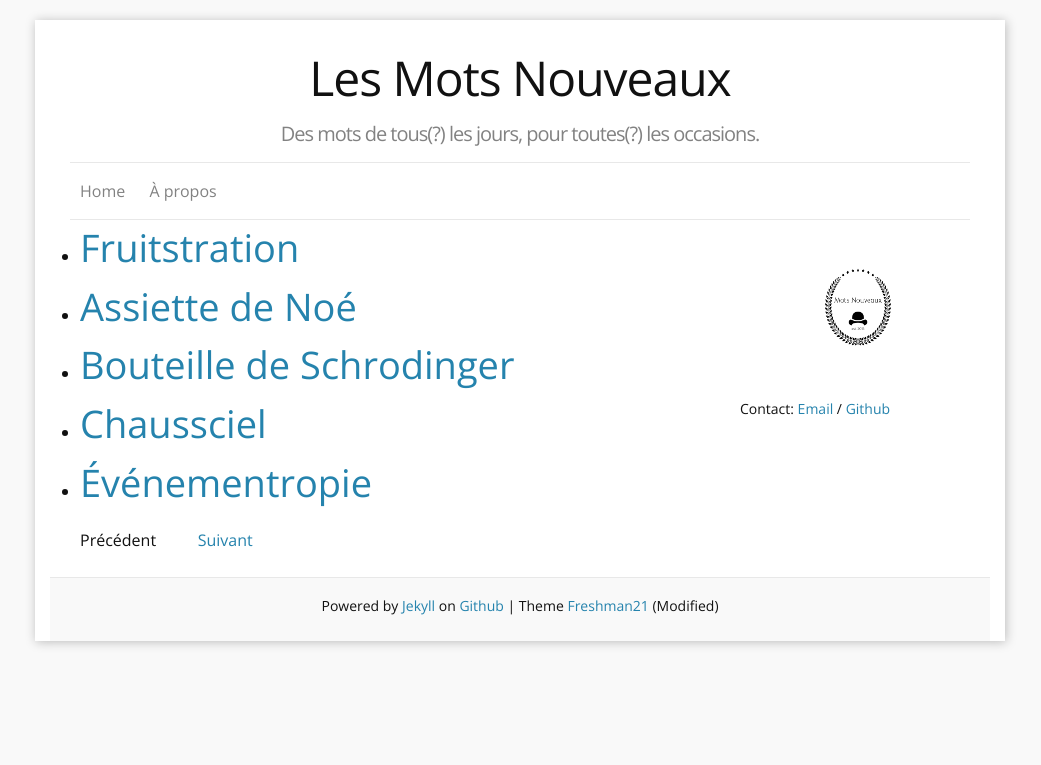
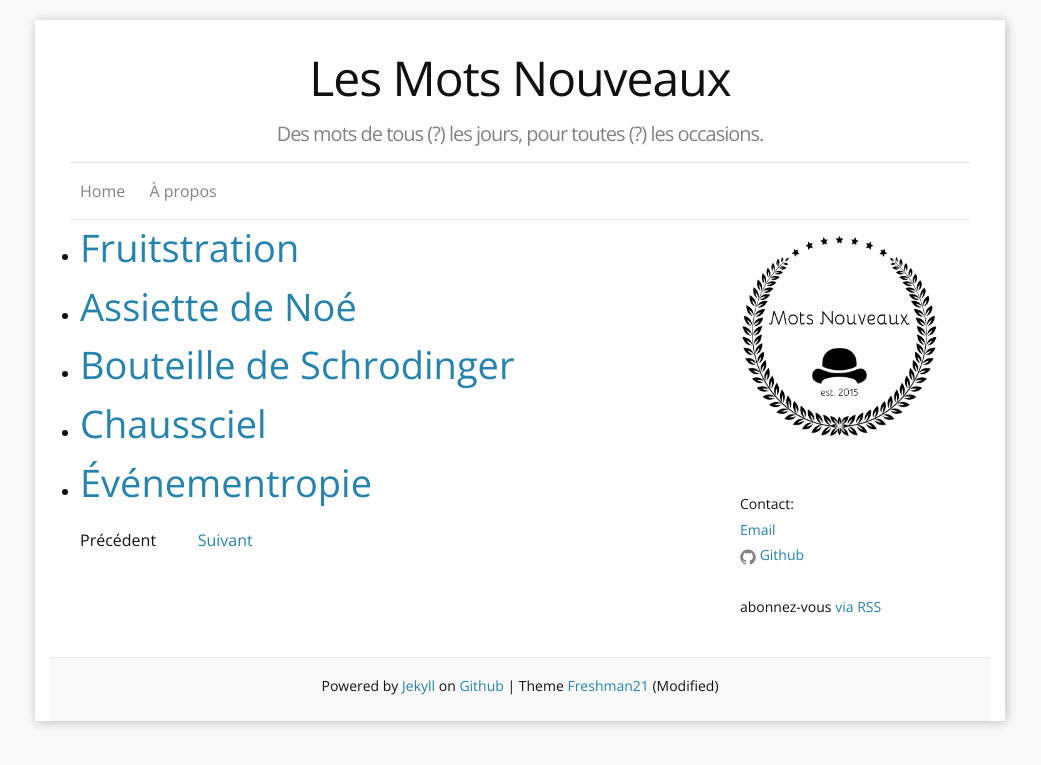
Before and after one commit to BamBalaam/LesMotsNouveauxBlog, a Jekyll site: the page built from index.html, in a window 1280 px wide. Shown: the top 765 px of the page, without its empty margins (120-1161 px from the left). Built offline with Jekyll 4.4.1, drawn with Linux system fonts in a browser that asks for light colours; the list of posts is cut into pages by our own code.

Commit message:
Sidebar almost fixed

```diff
--- a/_config.yml
+++ b/_config.yml
@@ -2,7 +2,7 @@
 title: Les Mots Nouveaux
 email: lesmotsnouveauxblog@gmail.com
 description: > # this means to ignore newlines until "baseurl:"
-  Des mots de tous(?) les jours, pour toutes(?) les occasions.
+  Des mots de tous (?) les jours, pour toutes (?) les occasions.
 baseurl: "" # the subpath of your site, e.g. /blog/
 url: "http://www.lesmotsnouveaux.com" # the base hostname & protocol for your site
 
--- a/_includes/aboutme.html
+++ b/_includes/aboutme.html
@@ -1,19 +1,46 @@
 <div class="sidebar-module about">
-  <h4>{{ site.locales[site.default_locale].Aboutme }}</h4>
-  <img src="{{site.logo}}" alt="{{site.author}}" height="100" width="100" />
-  <span>{{site.aboutme}}</span>
+
+  <img class="img-responsive center-block" src="{{site.logo}}" alt="{{site.author}}" />
   <br />
 
+  <br />
+  <br />
   Contact:
+  <br />
 
   {% if site.email%}
-  <a href="mailto:{{site.email}}" title="mailto: {{site.email}}">Email</a> /
-  {% endif %}
-  {% if site.github_username%}
-  <a href="https://github.com/{{site.github_username}}" title="GithubID: {{site.github_username}}">Github</a>
-  {% endif %}
-  {% if site.twitter_username%}
-  <a href="https://twitter.com/{{site.twitter_username}}" title="TwitterID: {{site.twitter_username}}">Twitter</a>
+  <span class="icon  icon--email"></span>
+  <a href="mailto:{{site.email}}" title="mailto: {{site.email}}">Email</a>
   {% endif %}
 
+
+  {% if site.github_username %}
+  <li>
+    <a href="https://github.com/{{ site.github_username }}">
+      <span class="icon  icon--github">
+        <svg viewBox="0 0 16 16">
+          <path fill="#828282" d="M7.999,0.431c-4.285,0-7.76,3.474-7.76,7.761 c0,3.428,2.223,6.337,5.307,7.363c0.388,0.071,0.53-0.168,0.53-0.374c0-0.184-0.007-0.672-0.01-1.32 c-2.159,0.469-2.614-1.04-2.614-1.04c-0.353-0.896-0.862-1.135-0.862-1.135c-0.705-0.481,0.053-0.472,0.053-0.472 c0.779,0.055,1.189,0.8,1.189,0.8c0.692,1.186,1.816,0.843,2.258,0.645c0.071-0.502,0.271-0.843,0.493-1.037 C4.86,11.425,3.049,10.76,3.049,7.786c0-0.847,0.302-1.54,0.799-2.082C3.768,5.507,3.501,4.718,3.924,3.65 c0,0,0.652-0.209,2.134,0.796C6.677,4.273,7.34,4.187,8,4.184c0.659,0.003,1.323,0.089,1.943,0.261 c1.482-1.004,2.132-0.796,2.132-0.796c0.423,1.068,0.157,1.857,0.077,2.054c0.497,0.542,0.798,1.235,0.798,2.082 c0,2.981-1.814,3.637-3.543,3.829c0.279,0.24,0.527,0.713,0.527,1.437c0,1.037-0.01,1.874-0.01,2.129 c0,0.208,0.14,0.449,0.534,0.373c3.081-1.028,5.302-3.935,5.302-7.362C15.76,3.906,12.285,0.431,7.999,0.431z"/>
+        </svg>
+      </span>Github
+    </a>
+  </li>
+  {% endif %}
+
+
+  {% if site.twitter_username %}
+  <li>
+    <a href="https://twitter.com/{{ site.twitter_username }}">
+      <span class="icon  icon--twitter">
+        <svg viewBox="0 0 16 16">
+          <path fill="#828282" d="M15.969,3.058c-0.586,0.26-1.217,0.436-1.878,0.515c0.675-0.405,1.194-1.045,1.438-1.809
+          c-0.632,0.375-1.332,0.647-2.076,0.793c-0.596-0.636-1.446-1.033-2.387-1.033c-1.806,0-3.27,1.464-3.27,3.27 c0,0.256,0.029,0.506,0.085,0.745C5.163,5.404,2.753,4.102,1.14,2.124C0.859,2.607,0.698,3.168,0.698,3.767 c0,1.134,0.577,2.135,1.455,2.722C1.616,6.472,1.112,6.325,0.671,6.08c0,0.014,0,0.027,0,0.041c0,1.584,1.127,2.906,2.623,3.206 C3.02,9.402,2.731,9.442,2.433,9.442c-0.211,0-0.416-0.021-0.615-0.059c0.416,1.299,1.624,2.245,3.055,2.271 c-1.119,0.877-2.529,1.4-4.061,1.4c-0.264,0-0.524-0.015-0.78-0.046c1.447,0.928,3.166,1.469,5.013,1.469 c6.015,0,9.304-4.983,9.304-9.304c0-0.142-0.003-0.283-0.009-0.423C14.976,4.29,15.531,3.714,15.969,3.058z"/>
+        </svg>
+      </span>Twitter
+    </a>
+  </li>
+  {% endif %}
+
+  <br />
+
+  <p class="rss-subscribe">abonnez-vous <a href="{{ "/feed.xml" | prepend: site.baseurl }}">via RSS</a></p>
 </div>
--- a/_sass/_base.scss
+++ b/_sass/_base.scss
@@ -90,7 +90,7 @@
  * Images
  */
 img {
-  max-width: 100%;
+  width: 100%;
   vertical-align: middle;
 }
 
--- a/_sass/_layout.scss
+++ b/_sass/_layout.scss
@@ -297,11 +297,10 @@
 
 .about{
   img {
-    height: 128px;
-    width: 128px;
+    height: 205px;
+    width: 197px;
     border-radius:50%;
     margin: 0 auto;
-    display: block;
   }
 }
 
```
Also changed, not shown: img/logo.png.
